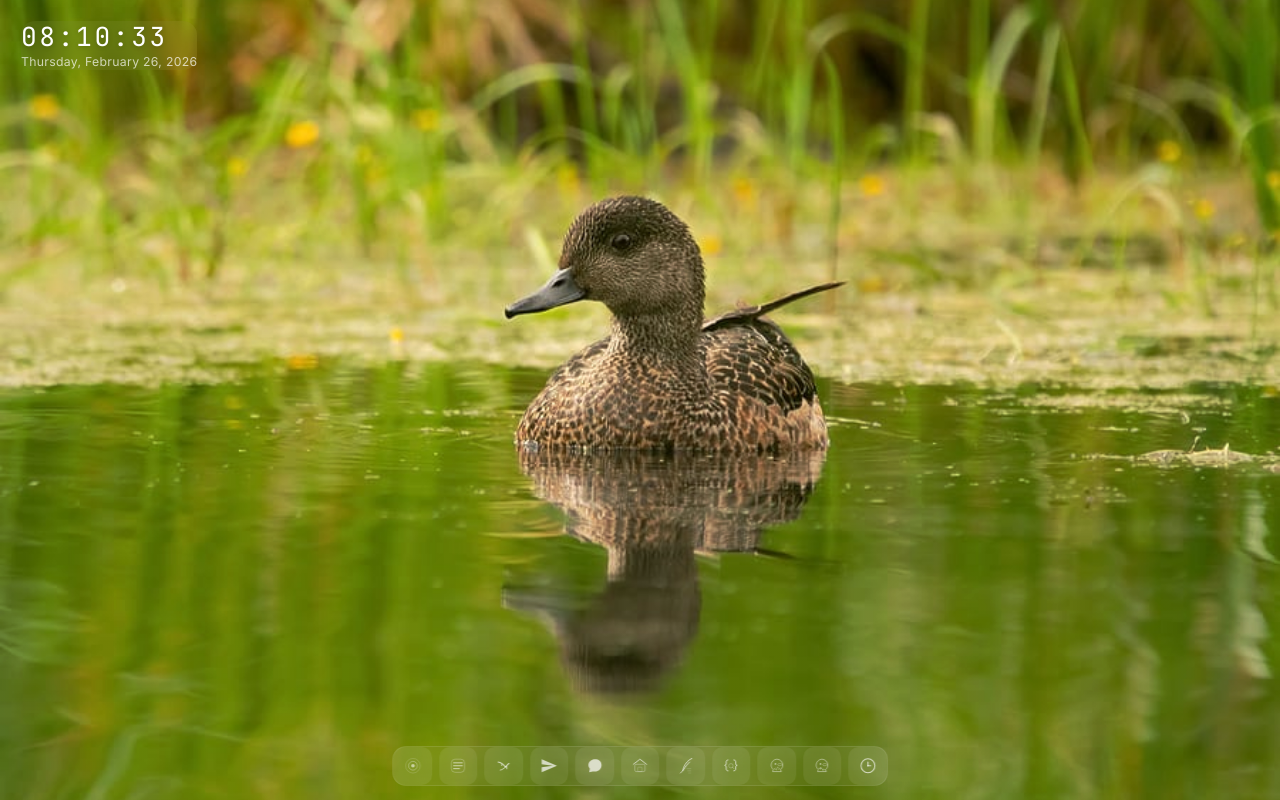
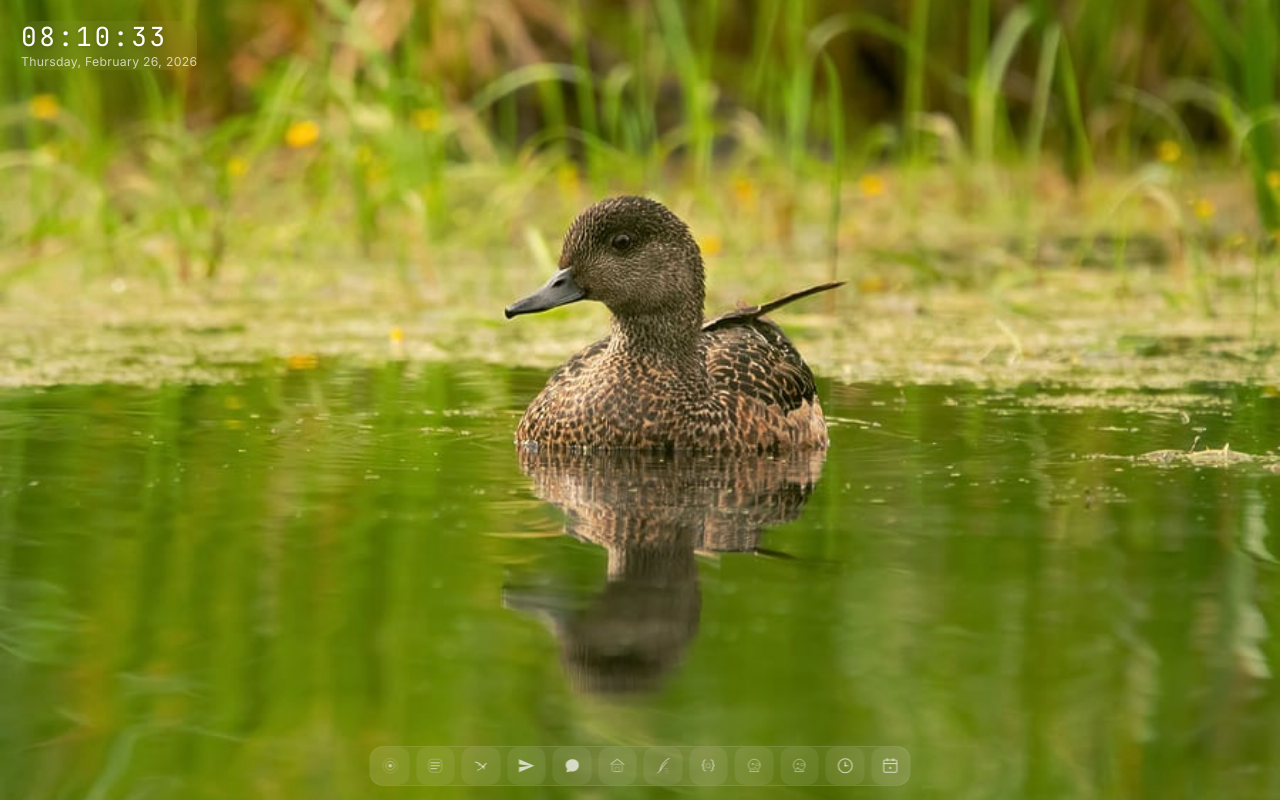
Before and after one commit to praneet1503/DuckOS, a Next.js app: page / in a window 1280 px wide. Built offline with nearby package versions, Linux system fonts and the light colour scheme.

Commit message:
addition of calendar app and some more ui/ux changes

```diff
--- a/app/page.tsx
+++ b/app/page.tsx
@@ -18,6 +18,7 @@ import { LensApp, LensIcon } from "@/apps/lens";
 import { QuackCodeApp, QuackCodeIcon } from "@/apps/quackcode";
 import { QuackAPIApp, QuackAPIIcon } from "@/apps/quackapi";
 import { ClockApp, ClockIcon } from "@/apps/clock";
+import { CalendarApp, CalendarIcon } from "@/apps/calendar";
 import BootScreen from "@/components/BootScreen";
 import Desktop from "@/components/Desktop";
 
@@ -110,6 +111,14 @@ registerApp({
   component: ClockApp,
 });
 
+registerApp({
+  id: "calendar",
+  name: "Calendar",
+  icon: CalendarIcon,
+  defaultSize: { width: 520, height: 560 },
+  component: CalendarApp,
+});
+
 /**
  * Root page — orchestrates boot → desktop transition.
  */
--- /dev/null
+++ b/apps/calendar/CalendarApp.tsx
@@ -0,0 +1,162 @@
+"use client";
+
+import { useState, useMemo } from "react";
+import { generateCalendarGrid } from "@/lib/calendar";
+
+// ── Helpers ──────────────────────────────────────────────────
+
+const MONTH_NAMES = [
+  "January",
+  "February",
+  "March",
+  "April",
+  "May",
+  "June",
+  "July",
+  "August",
+  "September",
+  "October",
+  "November",
+  "December",
+];
+
+const DAY_LABELS = ["Sun", "Mon", "Tue", "Wed", "Thu", "Fri", "Sat"];
+
+function isSameDay(a: Date, b: Date): boolean {
+  return (
+    a.getFullYear() === b.getFullYear() &&
+    a.getMonth() === b.getMonth() &&
+    a.getDate() === b.getDate()
+  );
+}
+
+// ── Component ────────────────────────────────────────────────
+
+export default function CalendarApp() {
+  const today = useMemo(() => new Date(), []);
+  const [currentDate, setCurrentDate] = useState(
+    () => new Date(today.getFullYear(), today.getMonth(), 1),
+  );
+  const [selectedDate, setSelectedDate] = useState<Date | null>(null);
+
+  const year = currentDate.getFullYear();
+  const month = currentDate.getMonth();
+  const grid = useMemo(() => generateCalendarGrid(year, month), [year, month]);
+
+  function prevMonth() {
+    setCurrentDate(new Date(year, month - 1, 1));
+  }
+
+  function nextMonth() {
+    setCurrentDate(new Date(year, month + 1, 1));
+  }
+
+  return (
+    <div className="flex h-full w-full select-none flex-col bg-linear-to-br from-zinc-900 to-black p-10 text-white">
+      {/* ── Header ─────────────────────────────────── */}
+      <div className="mb-8 flex items-center justify-between">
+        <button
+          onClick={prevMonth}
+          className="flex h-8 w-8 items-center justify-center rounded-lg text-white/60 transition-colors hover:bg-white/10 hover:text-white"
+          aria-label="Previous month"
+        >
+          <ChevronLeft />
+        </button>
+
+        <h2 className="text-2xl font-semibold tracking-wide">
+          {MONTH_NAMES[month]} {year}
+        </h2>
+
+        <button
+          onClick={nextMonth}
+          className="flex h-8 w-8 items-center justify-center rounded-lg text-white/60 transition-colors hover:bg-white/10 hover:text-white"
+          aria-label="Next month"
+        >
+          <ChevronRight />
+        </button>
+      </div>
+
+      {/* ── Day-of-week labels ─────────────────────── */}
+      <div className="mb-2 grid grid-cols-7 gap-2">
+        {DAY_LABELS.map((d) => (
+          <div
+            key={d}
+            className="text-center text-xs font-medium tracking-wider text-white/40"
+          >
+            {d}
+          </div>
+        ))}
+      </div>
+
+      {/* ── Calendar grid ──────────────────────────── */}
+      <div className="grid flex-1 grid-cols-7 gap-2">
+        {grid.map((cell, idx) => {
+          if (!cell) {
+            return <div key={`empty-${idx}`} />;
+          }
+
+          const isToday = isSameDay(cell, today);
+          const isSelected = selectedDate ? isSameDay(cell, selectedDate) : false;
+
+          return (
+            <button
+              key={cell.toISOString()}
+              onClick={() => setSelectedDate(cell)}
+              className={`flex aspect-square items-center justify-center rounded-xl text-sm transition-colors ${
+                isToday
+                  ? "bg-white font-semibold text-black"
+                  : isSelected
+                    ? "border border-white/40 bg-white/20"
+                    : "hover:bg-white/10"
+              }`}
+            >
+              {cell.getDate()}
+            </button>
+          );
+        })}
+      </div>
+    </div>
+  );
+}
+
+// ── Inline SVG icons ─────────────────────────────────────────
+
+function ChevronLeft() {
+  return (
+    <svg
+      width="16"
+      height="16"
+      viewBox="0 0 16 16"
+      fill="none"
+      xmlns="http://www.w3.org/2000/svg"
+    >
+      <path
+        d="M10 3L5 8L10 13"
+        stroke="currentColor"
+        strokeWidth="1.5"
+        strokeLinecap="round"
+        strokeLinejoin="round"
+      />
+    </svg>
+  );
+}
+
+function ChevronRight() {
+  return (
+    <svg
+      width="16"
+      height="16"
+      viewBox="0 0 16 16"
+      fill="none"
+      xmlns="http://www.w3.org/2000/svg"
+    >
+      <path
+        d="M6 3L11 8L6 13"
+        stroke="currentColor"
+        strokeWidth="1.5"
+        strokeLinecap="round"
+        strokeLinejoin="round"
+      />
+    </svg>
+  );
+}
--- /dev/null
+++ b/apps/calendar/CalendarIcon.tsx
@@ -0,0 +1,54 @@
+import React from "react";
+
+export const CalendarIcon: React.FC<{ className?: string }> = ({
+  className,
+}) => {
+  return (
+    <svg
+      viewBox="0 0 24 24"
+      fill="none"
+      xmlns="http://www.w3.org/2000/svg"
+      className={className}
+    >
+      <rect
+        x="3"
+        y="4"
+        width="18"
+        height="17"
+        rx="2"
+        stroke="currentColor"
+        strokeWidth="1.4"
+      />
+      <line
+        x1="3"
+        y1="9"
+        x2="21"
+        y2="9"
+        stroke="currentColor"
+        strokeWidth="1.4"
+      />
+      <line
+        x1="8"
+        y1="2"
+        x2="8"
+        y2="5"
+        stroke="currentColor"
+        strokeWidth="1.4"
+        strokeLinecap="round"
+      />
+      <line
+        x1="16"
+        y1="2"
+        x2="16"
+        y2="5"
+        stroke="currentColor"
+        strokeWidth="1.4"
+        strokeLinecap="round"
+      />
+      {/* Small date dot */}
+      <circle cx="12" cy="15" r="1.5" fill="currentColor" />
+    </svg>
+  );
+};
+
+export default CalendarIcon;
--- /dev/null
+++ b/apps/calendar/index.tsx
@@ -0,0 +1,2 @@
+export { default as CalendarApp } from "./CalendarApp";
+export { default as CalendarIcon } from "./CalendarIcon";
--- a/apps/feather/command-parser.ts
+++ b/apps/feather/command-parser.ts
@@ -1,14 +1,4 @@
-import {
-  initFileSystem,
-  listDirectory,
-  createFile,
-  createFolder,
-  readFile,
-  deleteNode,
-  moveNode,
-  getNodeByPath,
-  type FileNode,
-} from "@/core/vfs";
+import {initFileSystem,listDirectory,createFile,createFolder,readFile,deleteNode,moveNode,getNodeByPath,type FileNode,} from "@/core/vfs";
 
 export type TerminalLinePayload = {
   type: "output" | "error";
@@ -125,6 +115,7 @@ export async function parseCommand(
       "quackcode",
       "quackapi.app",
       "clock",
+      "calendar",
     ];
 
     if (target && valid.includes(target)) {
--- /dev/null
+++ b/lib/calendar.ts
@@ -0,0 +1,51 @@
+/**
+ * Calendar utility engine for DuckOS.
+ *
+ * Fully client-side — pure JS `Date` API only.
+ * No external libraries.
+ */
+
+/** Returns the number of days in a given month (0-based). */
+export function getDaysInMonth(year: number, month: number): number {
+  return new Date(year, month + 1, 0).getDate();
+}
+
+/**
+ * Returns the day-of-week index (0 = Sunday … 6 = Saturday)
+ * for the 1st of the given month.
+ */
+export function getFirstDayOfMonth(year: number, month: number): number {
+  return new Date(year, month, 1).getDay();
+}
+
+/**
+ * Generates a 42-cell calendar grid (6 rows × 7 columns).
+ *
+ * Cells that don't belong to the current month are `null`.
+ * Week starts on Sunday.
+ */
+export function generateCalendarGrid(
+  year: number,
+  month: number,
+): (Date | null)[] {
+  const totalDays = getDaysInMonth(year, month);
+  const firstDay = getFirstDayOfMonth(year, month);
+  const grid: (Date | null)[] = [];
+
+  // Leading nulls (days before the 1st)
+  for (let i = 0; i < firstDay; i++) {
+    grid.push(null);
+  }
+
+  // Actual days
+  for (let d = 1; d <= totalDays; d++) {
+    grid.push(new Date(year, month, d));
+  }
+
+  // Trailing nulls to fill 42 cells
+  while (grid.length < 42) {
+    grid.push(null);
+  }
+
+  return grid;
+}
```
